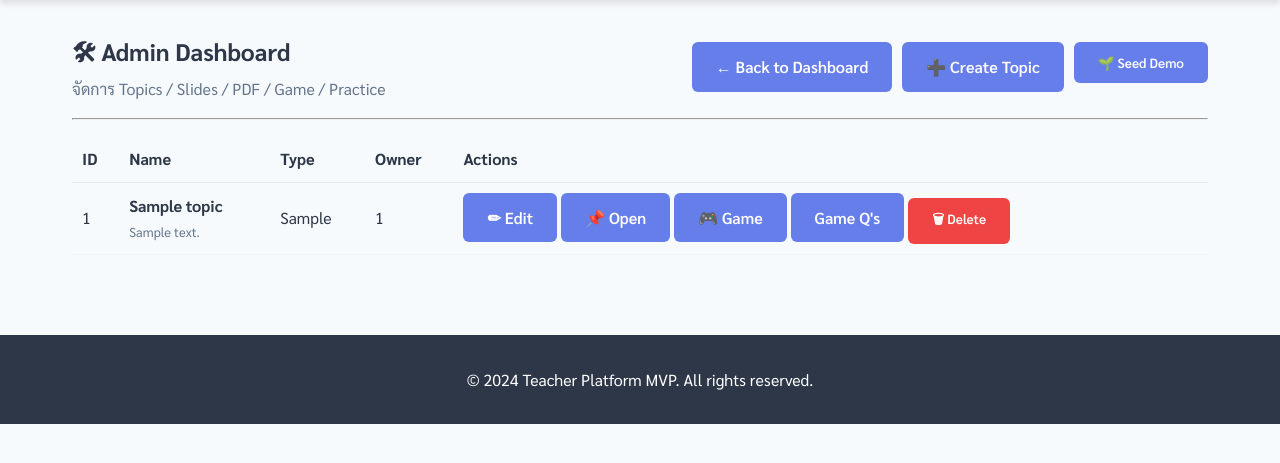
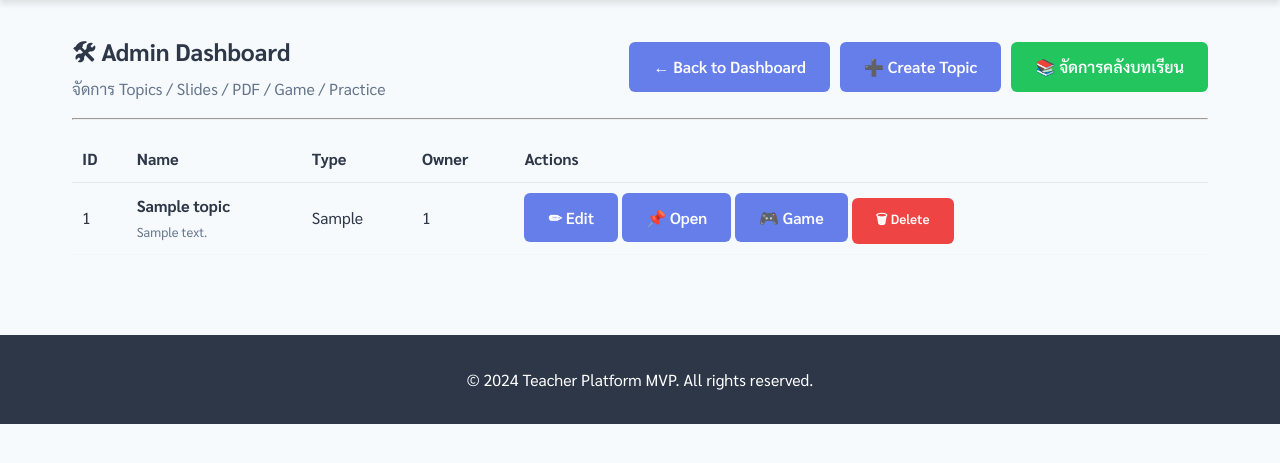
Before and after one commit to Gowithe/classready, a Flask app: page /admin in a window 1280 px wide. Shown: the part 78-541 px from the top of the page. Run offline with Flask 3, Linux system fonts and the light colour scheme; the visitor is signed in with stand-in values (Sample User, id 1); data comes from the database, SQL or seed files in the repository; tables that the repository leaves empty hold one stand-in row (values such as "Sample post"); some libraries are stand-ins or nearby versions.

Commit message:
Update admin_dashboard.html

```diff
--- a/templates/admin_dashboard.html
+++ b/templates/admin_dashboard.html
@@ -11,10 +11,7 @@
   <div style="display:flex;gap:10px;flex-wrap:wrap;">
     <a class="btn" href="{{ url_for('dashboard') }}">← Back to Dashboard</a>
     <a class="btn" href="{{ url_for('admin_create_topic') }}">➕ Create Topic</a>
-
-    <form method="POST" action="{{ url_for('admin_seed') }}" style="display:inline;">
-      <button class="btn" type="submit">🌱 Seed Demo</button>
-    </form>
+    <a class="btn" href="{{ url_for('admin_library') }}" style="background:#22c55e;">📚 จัดการคลังบทเรียน</a>
   </div>
 </div>
 
@@ -54,7 +51,6 @@
               <a class="btn" href="{{ url_for('admin_edit_topic', topic_id=tid) }}">✏ Edit</a>
               <a class="btn" href="{{ url_for('topic_detail', topic_id=tid) }}">📌 Open</a>
               <a class="btn" href="{{ url_for('game', topic_id=tid) }}">🎮 Game</a>
-              <a class="btn" href="{{ url_for('admin_game_questions', topic_id=tid) }}">Game Q's</a>
 
               <form method="POST" action="{{ url_for('admin_delete_topic', topic_id=tid) }}" style="display:inline;" onsubmit="return confirm('Delete this topic?');">
                 <button class="btn" type="submit" style="background:#ef4444;">🗑 Delete</button>
@@ -66,7 +62,9 @@
     </table>
   </div>
 {% else %}
-  <div class="card" style="padding:14px;">No topics yet. Click <b>Create Topic</b> or <b>Seed Demo</b>.</div>
+  <div class="card" style="padding:14px;">
+    No topics yet. Click <b>Create Topic</b> to get started.
+  </div>
 {% endif %}
 
 {% endblock %}
```
